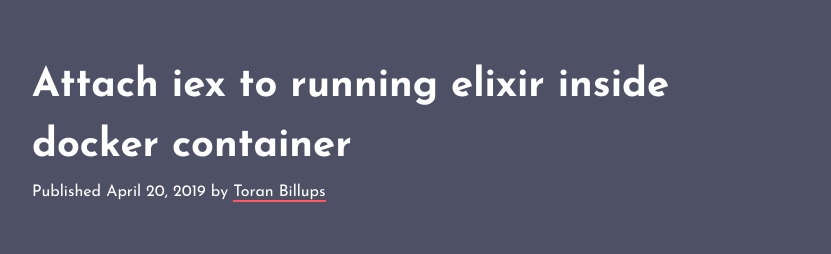
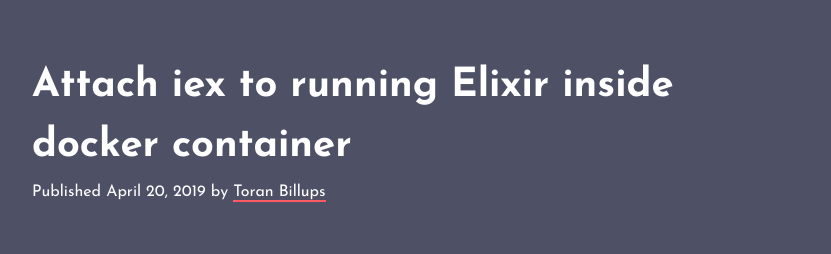
Before and after one commit to toranb/toranb.github.io, a Jekyll site: the page built from _posts/2019-04-20-attach-iex-to-running-elixir-inside-docker-container.html, in a window 1280 px wide and 900 px high. Shown: the top 254 px of the window, without its empty margins (224-1055 px from the left). Built offline with Jekyll 4.4.1, drawn with Linux system fonts in a browser that asks for light colours; Markdown is read by kramdown in place of the engine named in the settings.

```diff
--- a/_posts/2019-04-20-attach-iex-to-running-elixir-inside-docker-container.html
+++ b/_posts/2019-04-20-attach-iex-to-running-elixir-inside-docker-container.html
@@ -1,6 +1,6 @@
 ---
 layout: post
-title: "Attach iex to running elixir inside docker container"
+title: "Attach iex to running Elixir inside docker container"
 date:   2019-04-20 18:00:00
 categories: blog archive
 ---
```
